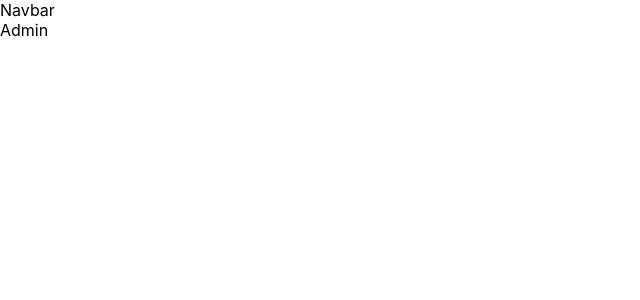
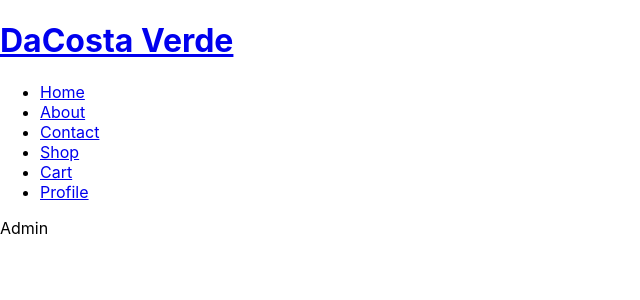
Before and after one commit to droverj/dacosta-verde, a React (Create React App) app: page /admin in a window 1280 px wide. Shown: the top 300 px of the page, without its empty margins (0-640 px from the left). Built offline with nearby package versions, Linux system fonts and the light colour scheme; no server answers.

Commit message:
Add navbar links

```diff
--- a/src/components/common/Navbar.js
+++ b/src/components/common/Navbar.js
@@ -1,8 +1,33 @@
 import React from 'react'
+import { Link } from 'react-router-dom'
 
 const Navbar = () => {
   return (
-    <div>Navbar</div>
+    <div className='navbar'>
+      <Link to='/'><h1>DaCosta Verde</h1></Link>
+      <nav>
+        <ul>
+          <li>
+            <Link to='/'>Home</Link>
+          </li>
+          <li>
+            <Link to='/about'>About</Link>
+          </li>
+          <li>
+            <Link to='contact'>Contact</Link>
+          </li>
+          <li>
+            <Link to='/shop'>Shop</Link>
+          </li>
+          <li>
+            <Link to='/cart'>Cart</Link>
+          </li>
+          <li>
+            <Link to='/profile'>Profile</Link>
+          </li>
+        </ul>
+      </nav>
+    </div>
   )
 }
 
```
